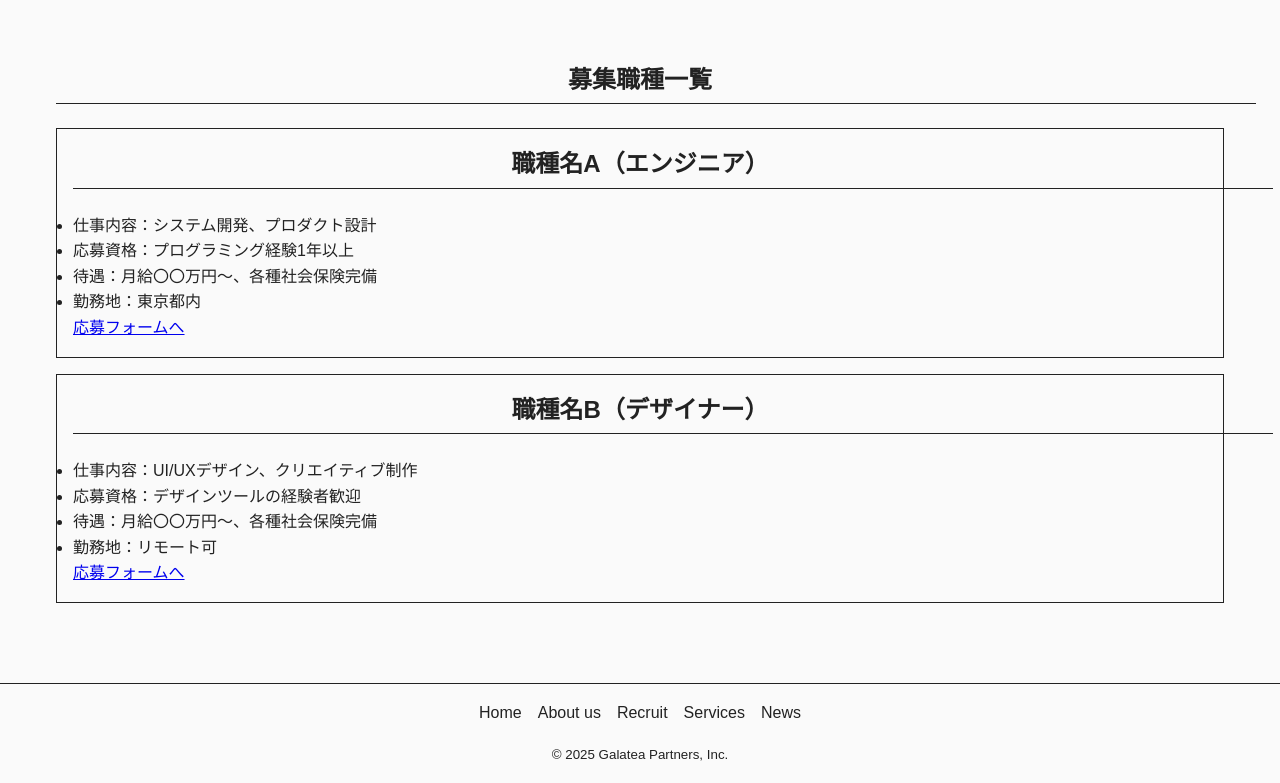
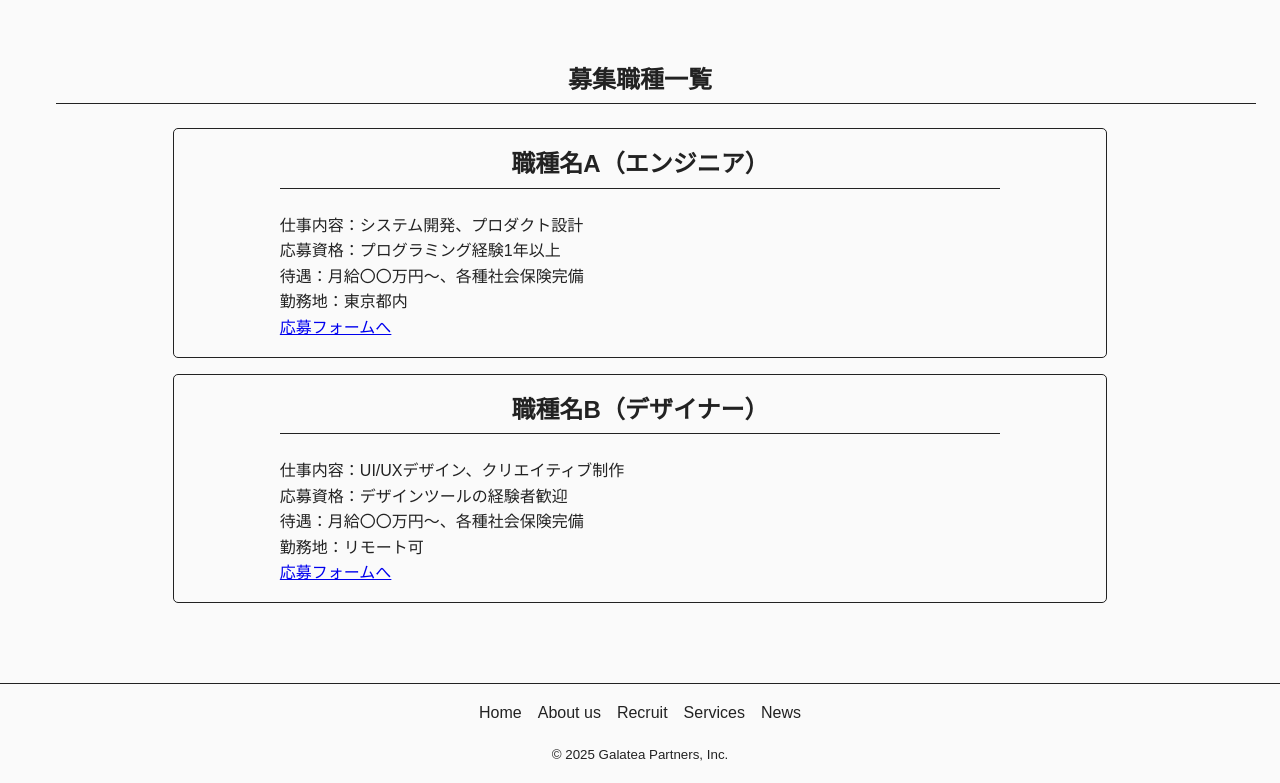
Before and after one commit to GalateaPartners/GalateaPartners.github.io, a plain HTML site: page recruit.html in a window 1280 px wide. Shown: the part 166-949 px from the top of the page. Drawn offline with Linux system fonts and the light colour scheme.

Commit message:
採用情報のレイアウト崩れを解消　ついでに採用情報のアイテムとボタンの角を丸くした

```diff
--- a/style.css
+++ b/style.css
@@ -255,6 +255,7 @@ section h2::after {
   color: #222;
   background-color: #FAFAFA;
   transition: all 0.2s;
+  border-radius: 3px;
 }
 
 .btn:hover {
@@ -354,12 +355,40 @@ section h2::after {
 }
 
 .job-item {
+  width: 80%;
+  margin: 0 auto;
   border: 1px solid #222;
   padding: 1rem;
+  border-radius: 5px;
+}
+
+.job-item ul {
+  padding: 0% 10%;
+  list-style: none;
+}
+
+
+.job-item p {
+  padding: 0% 10%;
+  list-style: none;
+}
+
+.job-item li {
+  list-style: none;
 }
 
 .job-item h2 {
   margin-bottom: 0.5rem;
+}
+
+.job-item h2::after {
+  content: "";
+  display: block;
+  width: 80%;          /* 線の長さ。好みで調整 */
+  height: 1px;          /* 線の太さ */
+  background-color: #222;
+  margin: 0.25rem auto 1em;
+  /* 上: 0.5rem離す、左右: auto => 中央寄せ、下: 0 */
 }
 
 /* レスポンシブ対応 */
```
